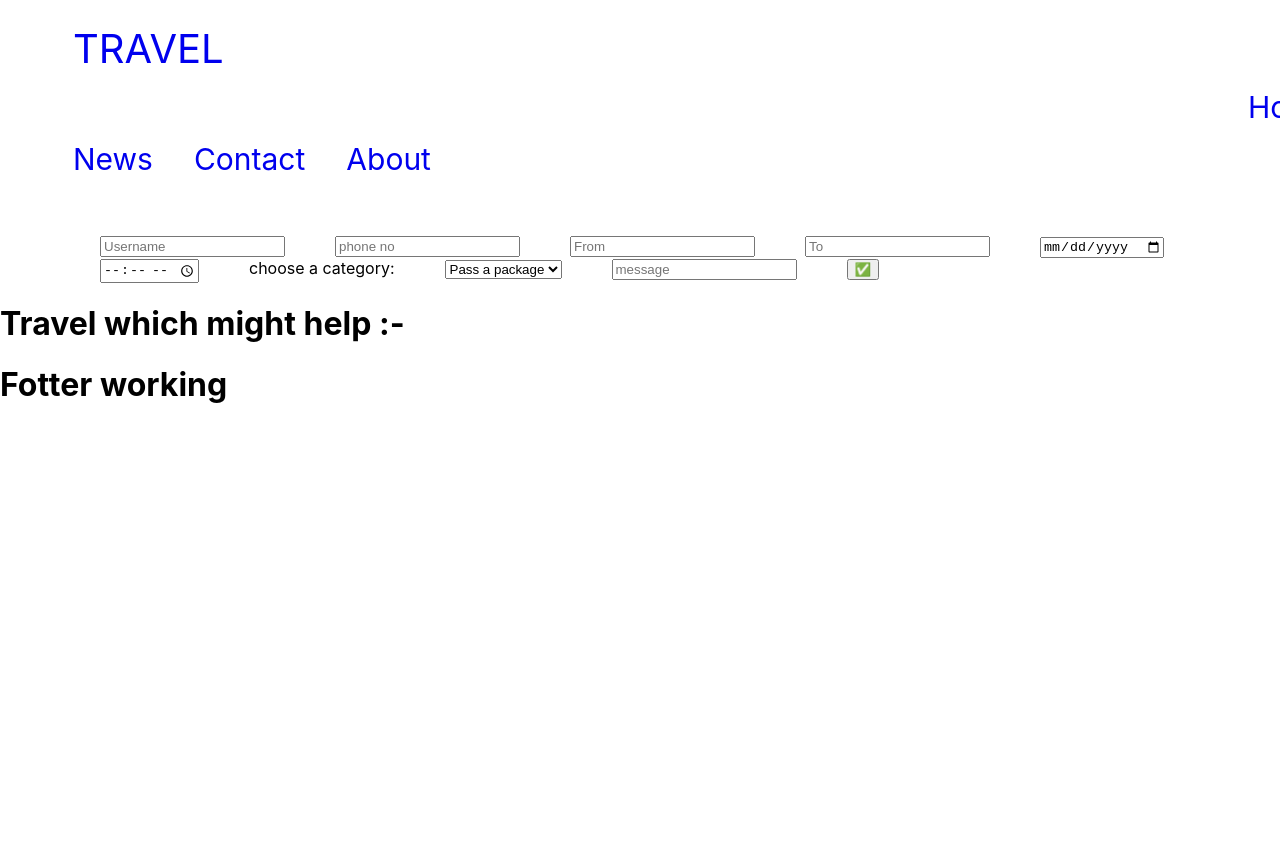
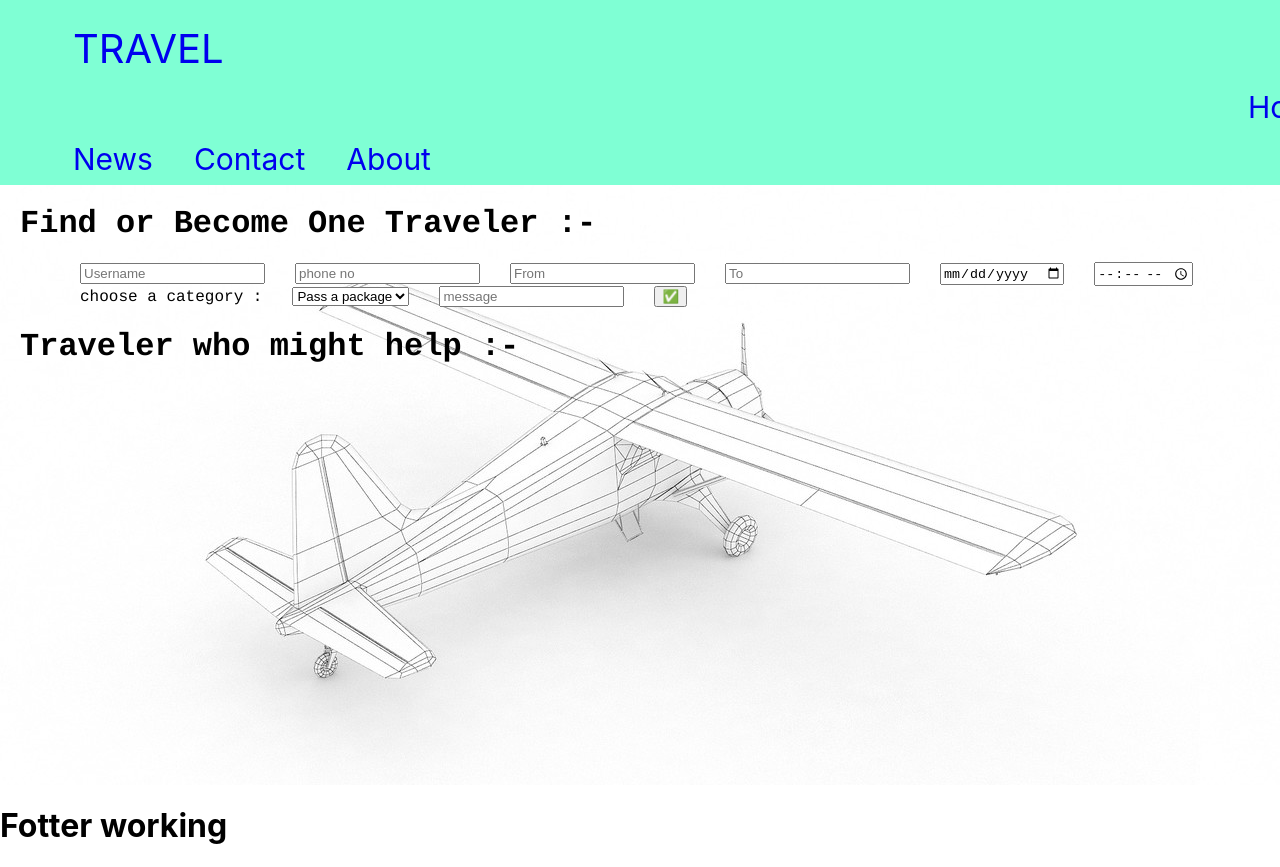
Before and after one commit to avinash84319/travel, a React (Create React App) app: page / in a window 1280 px wide. Before the commit the page ends 800 px from the top, so only its background shows below. Built offline with nearby package versions, Linux system fonts and the light colour scheme; no server answers.

Commit message:
some css changes and optimizations

```diff
--- a/src/components/App.css
+++ b/src/components/App.css
@@ -1,7 +1,25 @@
+.hinr{
+    font-family: 'montserrat', Courier, monospace;
+}
+.mainh1{
+    margin:0px;
+    padding-top: 20px;
+    padding-left:20px;
+    font-family: 'montserrat', Courier, monospace;
+}
+.main{
+    background:url("../../public/bg1.jpg");
+    height: 600px;
+}
+.mainr{
+    margin-bottom: 100px;
+    padding-left: 20px;
+}
 .formclass{
-    margin-top:50px;
-    margin-left: 50px;
+    font-family: 'montserrat', Courier, monospace;
+    padding-top: 20px;
+    padding-left: 50px;
 }
 .inputs{
-    margin-left:50px;
+    margin-left:30px;
 }
--- a/src/components/App.js
+++ b/src/components/App.js
@@ -3,7 +3,8 @@ import './App.css';
 import Result from './Result'
 
 function Start(){
-  return <div>
+  return <div className='main'>
+  <h1 className='mainh1'>Find or Become One Traveler :-</h1>
   <form method="post"  action="http://localhost:5000/addreq" className='formclass'>
   <input type="text" placeholder="Username" name="username" className="inputs"></input>
   <input type="text" placeholder="phone no" name="phoneno" className="inputs"></input>
@@ -11,11 +12,11 @@ function Start(){
     <input type="text" placeholder="To" name="to" className="inputs" ></input>
     <input type="date" placeholder="DD/MM/YYYY" name="date" className="inputs"></input>
     <input type="time" name="time" required className="inputs"></input>
-    <label for="cars" className='inputs'>choose a category:</label>
+    <label for="cars" className='inputs'>choose a category :</label>
   <select id="cars" name="category" className='inputs'>
   <option value="pp">Pass a package</option>
-  <option value="saab">Traveling</option>
-  <option value="fiat">Want to travel</option>
+  <option value="tr">Traveling</option>
+  <option value="wt">Want to travel</option>
 </select>
 <input type="textbox" name="message" placeholder='message' className='inputs'></input>
     <button type="submit" className="inputs">✅</button>
--- a/src/components/Head.js
+++ b/src/components/Head.js
@@ -2,7 +2,7 @@ import React from "react"
 import "./head.css"
 
 function header(){
-return <div>
+return <div className="mainh">
 <div className="cont">
     <ul>
     <li><a href="#" className="brand">TRAVEL</a></li>
--- a/src/components/Result.js
+++ b/src/components/Result.js
@@ -12,8 +12,12 @@ function Result(){
     )
   },[])
 
-
-    return <div><h1>Travel which might help :-</h1>
+  if(backendData[0].phoneno ==="No Travels Found"){
+    return
+  }
+  else{
+    return <div className="mainr">
+    <h1 className="hinr">Traveler who might help :-</h1>
     <ul>
     {backendData.map(damm => (
         <li>
@@ -22,6 +26,7 @@ function Result(){
       ))}
       </ul>
     </div>
+  }
 }
 
 export default Result;
--- a/src/components/head.css
+++ b/src/components/head.css
@@ -1,3 +1,6 @@
+.mainh{
+  background-color: aquamarine;
+}
 .cont{
     color:black;
     overflow: auto;
```
Also changed, not shown: public/bg1.jpg (added).
